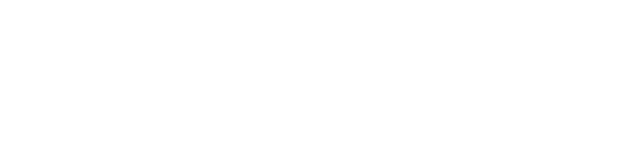
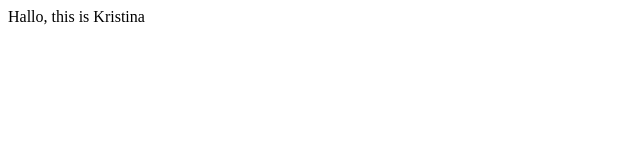
Before and after one commit to angelShlesser/git-lesson-3, a plain HTML site: page index.html in a window 1280 px wide. Shown: the whole page, without its empty margins (0-640 px from the left). Drawn offline with Linux system fonts and the light colour scheme.

Commit message:
header from Kristina

```diff
--- a/index.html
+++ b/index.html
@@ -5,5 +5,9 @@
     <meta name="viewport" content="width=device-width, initial-scale=1.0" />
     <title>Document</title>
   </head>
-  <body></body>
+  <body>
+    <header>
+      Hallo, this is Kristina
+      </header>
+  </body>
 </html>
```
